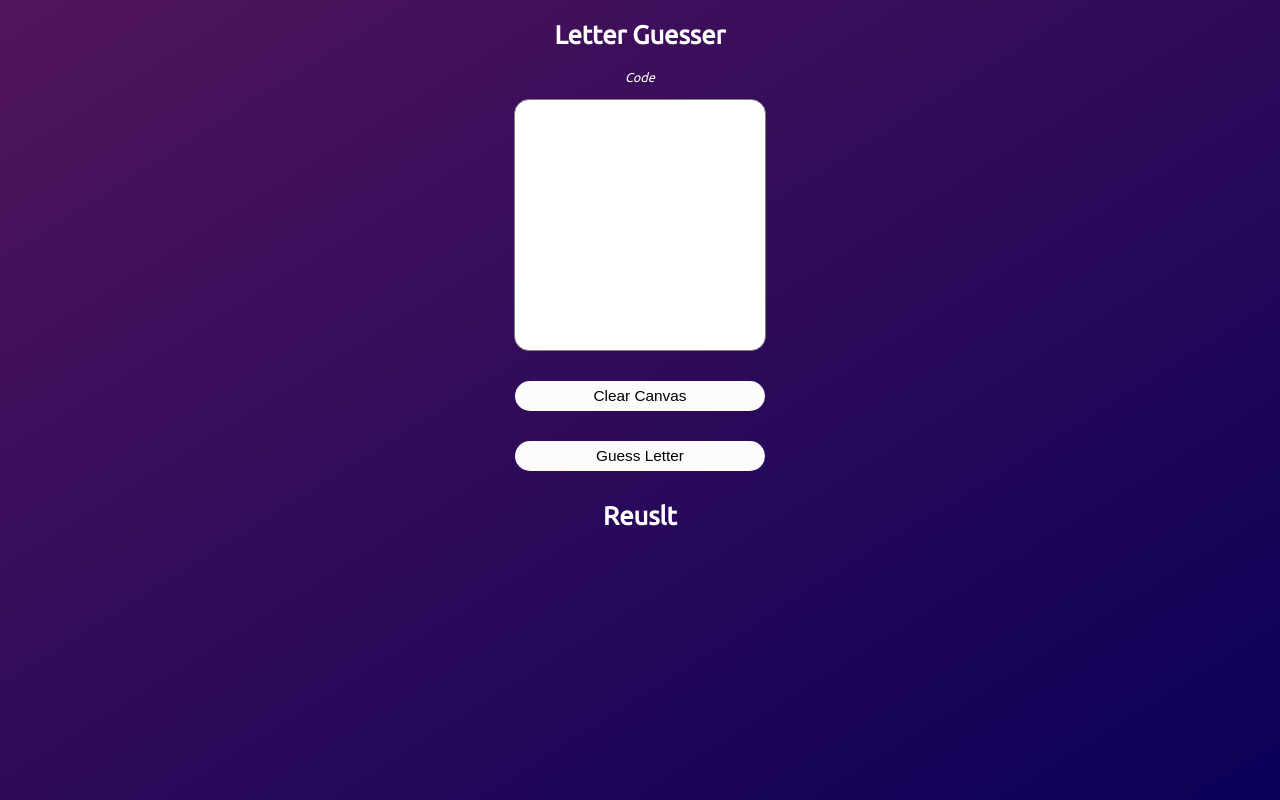
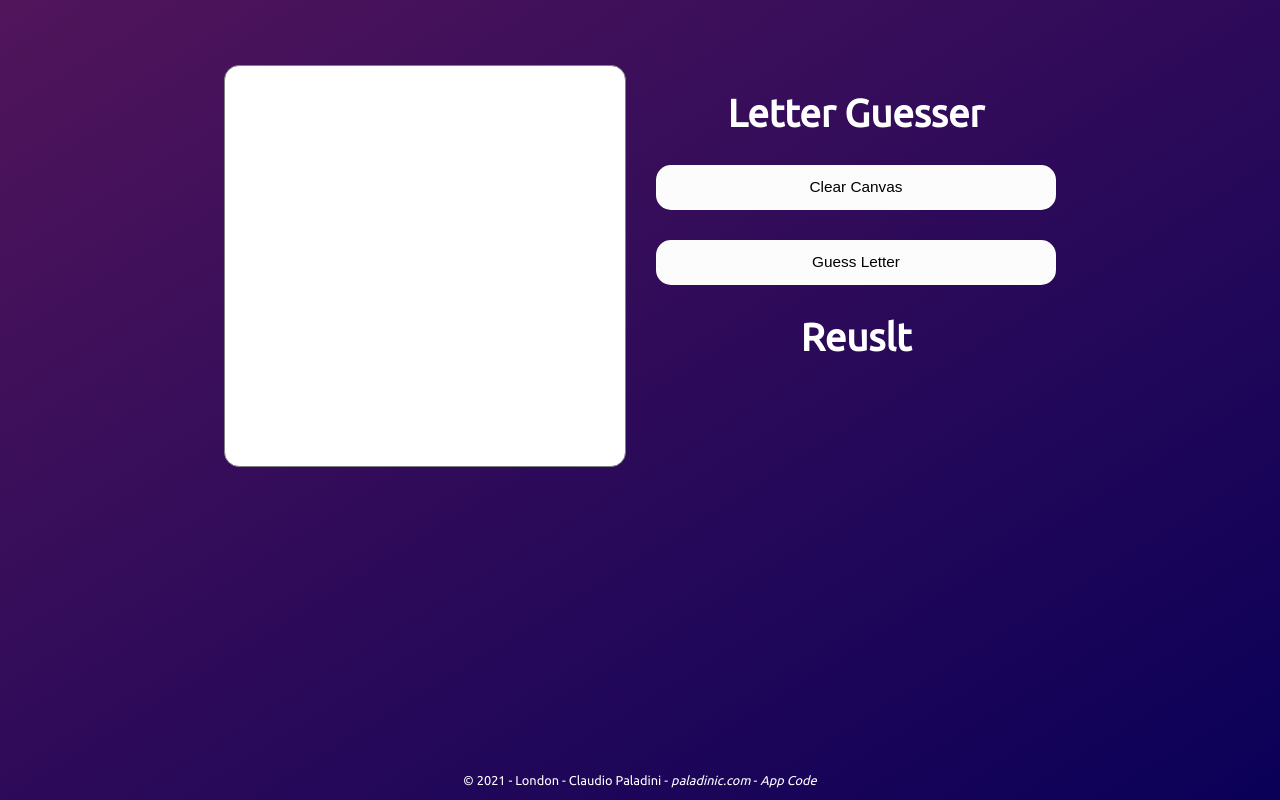
Before and after one commit to paladinic/flask_letter_guesser, a plain HTML site: page templates/index.html in a window 1280 px wide. Drawn offline with nearby package versions, Linux system fonts and the light colour scheme.

Commit message:
major commit

```diff
--- a/static/css/styles.css
+++ b/static/css/styles.css
@@ -8,6 +8,18 @@ body{
   min-height: calc(100vh);
   font-size: 0.8rem;
 }
+
+.row{
+  display: flex;
+  justify-content: center;
+  flex-direction: row;
+  padding-top: 50px;
+}
+
+.column{
+  margin: 15px;
+}
+
 
 canvas{
   display: block;
@@ -20,8 +32,8 @@ canvas{
 input{
   border-radius: 15px;
   margin: 30px auto;
-  width: 250px;
-  height: 30px;
+  width: 400px;
+  height: 45px;
 	background-color:rgb(252, 252, 252);
   border: 0px;
 	display:block;
@@ -35,21 +47,27 @@ input{
 input:hover {
 	background-color:#5cbf2a;
   color: white;
+  box-shadow: 0 0 5px 2px rgba(255,255,255,0.5);
 }
 
-.header{
-  padding:20px;
-  margin: 0px;
+h1{
+  font-size: 3em;
 }
 
 a{
   text-decoration: none;
   color: white;
-  display: block;
-  margin-bottom: 15px;
+  /* display: block; */
+  /* margin-bottom: 15px; */
   transition: .2s;
   font-style: italic;
 }
 a:hover{
   color: #5cbf2a;
 }
+
+footer{
+  position: absolute;
+  bottom: 0;
+  width: 100%;
+}
--- a/static/js/script.js
+++ b/static/js/script.js
@@ -63,7 +63,7 @@ function clearCanvas(canvas, ctx) {
 // Keep track of the mouse button being pressed and draw a dot at current location
 function sketchpad_mouseDown() {
   mouseDown = 1;
-  drawLine(ctx, mouseX, mouseY, 25);
+  drawLine(ctx, mouseX, mouseY, 35);
 }
 
 // Keep track of the mouse button being released
@@ -82,7 +82,7 @@ function sketchpad_mouseMove(e) {
 
   // Draw a dot if the mouse button is currently being pressed
   if (mouseDown == 1) {
-    drawLine(ctx, mouseX, mouseY, 25);
+    drawLine(ctx, mouseX, mouseY, 35);
   }
 }
 
@@ -105,7 +105,7 @@ function sketchpad_touchStart() {
   // Update the touch co-ordinates
   getTouchPos();
 
-  drawLine(ctx, touchX, touchY, 25);
+  drawLine(ctx, touchX, touchY, 35);
 
   // Prevents an additional mousedown event being triggered
   event.preventDefault();
@@ -123,7 +123,7 @@ function sketchpad_touchMove(e) {
   getTouchPos(e);
 
   // During a touchmove event, unlike a mousemove event, we don't need to check if the touch is engaged, since there will always be contact with the screen by definition.
-  drawLine(ctx, touchX, touchY, 25);
+  drawLine(ctx, touchX, touchY, 35);
 
   // Prevent a scrolling action as a result of this touchmove triggering.
   event.preventDefault();
@@ -146,16 +146,9 @@ function getTouchPos(e) {
   }
 }
 
-
-
-// from canvas, get and encode image_url
 function get_image_url(){
-  // get canvas
   var canvas = document.getElementById('sketchpad');
-  // from canvas, get data url
   var url = canvas.toDataURL();
-
-  // from url, get and ecoded contet
   var data = url.split(";")[1]
   var content = data.split(",")[1]
   var content = content.split("+").join("ONEPLUS").split("/").join("ONESLASH").split("=").join("ONEEQUALS")
@@ -181,9 +174,6 @@ function go() {
   return false;
 }
 
-
-
-
 // Set-up the canvas and add our event handlers after the page has loaded
 function init() {
   // Get the specific canvas element from the HTML document
--- a/templates/index.html
+++ b/templates/index.html
@@ -19,13 +19,27 @@
 </head>
 
 <body onload="init()">
-  <h1 class="header" style="margin-top:0px;">Letter Guesser</h1>
-  <a href="https://github.com/paladinic/flask_letter_guesser">Code</a>
   <div class="container">
-    <canvas id="sketchpad" width="250" height="250"></canvas>
-    <input type="submit" value="Clear Canvas" onclick="clearCanvas(canvas,ctx);">
-    <input id="go" type="submit" value="Guess Letter" onclick="go()">
-    <h1 id="result">Reuslt</h1>
+    <div class="row">
+      <div class="column">
+        <canvas id="sketchpad" width="400" height="400"></canvas>
+      </div>
+      <div class="column">
+
+        <h1 class="header">Letter Guesser</h1>
+
+        <input type="submit" value="Clear Canvas" onclick="clearCanvas(canvas,ctx);">
+        <input id="go" type="submit" value="Guess Letter" onclick="go()">
+        <h1 id="result">Reuslt</h1>
+      </div>
+    </div>
+  </div>
+  <footer>
+    <p> &#169; 2021 - London - Claudio Paladini -
+      <a href="https://www.paladinic.com">paladinic.com</a> -
+      <a href="https://github.com/paladinic/flask_letter_guesser">App Code</a>
+    </p>
+  </footer>
   </div>
 </body>
 
```
Also changed, not shown: 1 other file.
